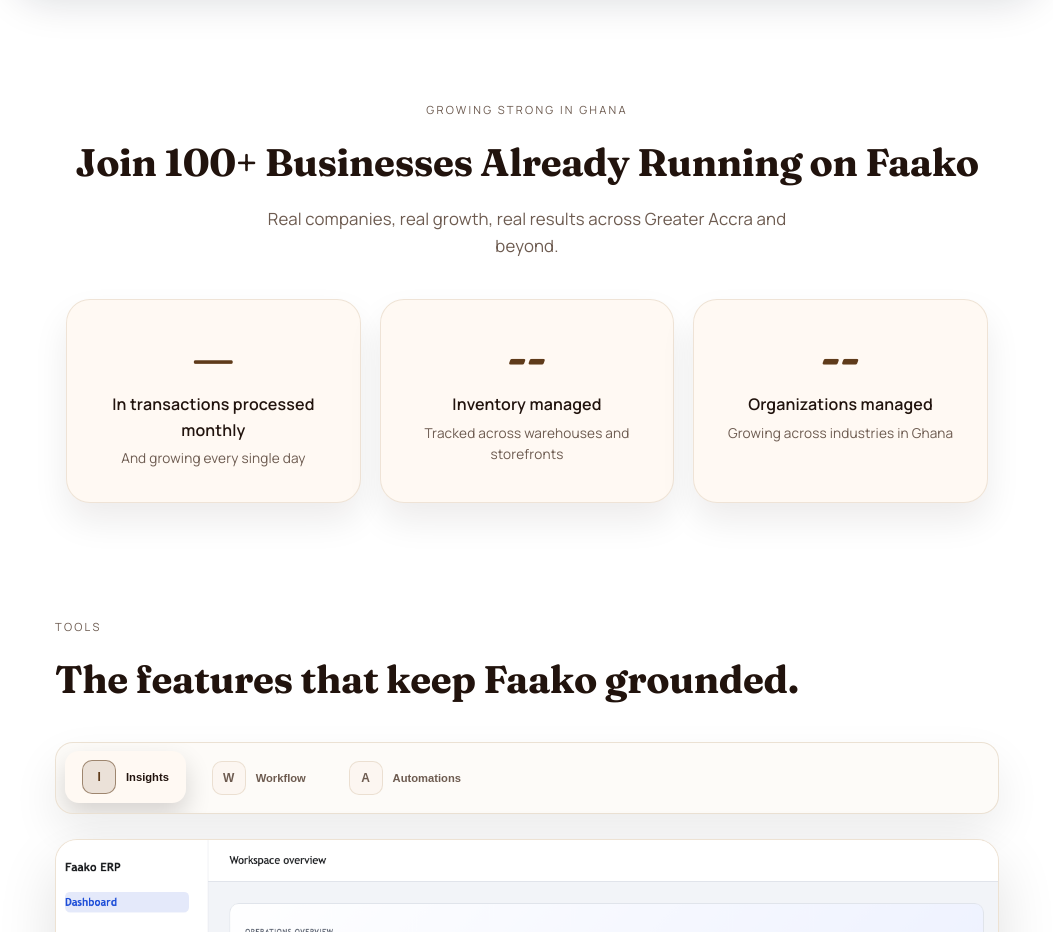
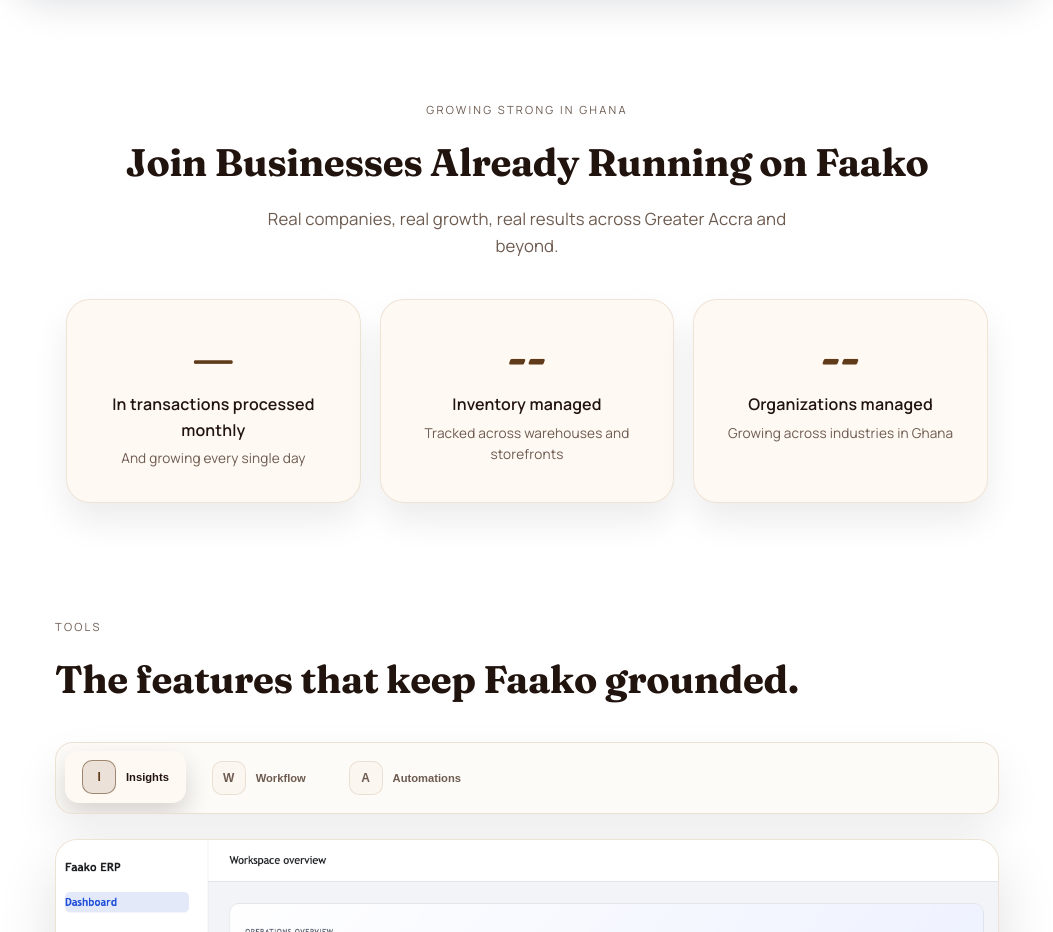
Before and after one commit to nanaabaackah/faako, a React (Vite) app in the folder apps/website/: page / in a window 1280 px wide. Shown: the part 960-1892 px from the top of the page, without its empty margins (113-1166 px from the left). Built offline with nearby package versions, Linux system fonts and the light colour scheme; no server answers.

Commit message:
Update Home.jsx

```diff
--- a/apps/website/src/pages/Home.jsx
+++ b/apps/website/src/pages/Home.jsx
@@ -421,7 +421,7 @@
       <section className="page trust-indicators">
         <div className="section-header reveal" data-scroll>
           <p className="eyebrow">Growing Strong in Ghana</p>
-          <h2>Join 100+ Businesses Already Running on Faako</h2>
+          <h2>Join Businesses Already Running on Faako</h2>
           <p className="lead">Real companies, real growth, real results across Greater Accra and beyond.</p>
         </div>
 
```
